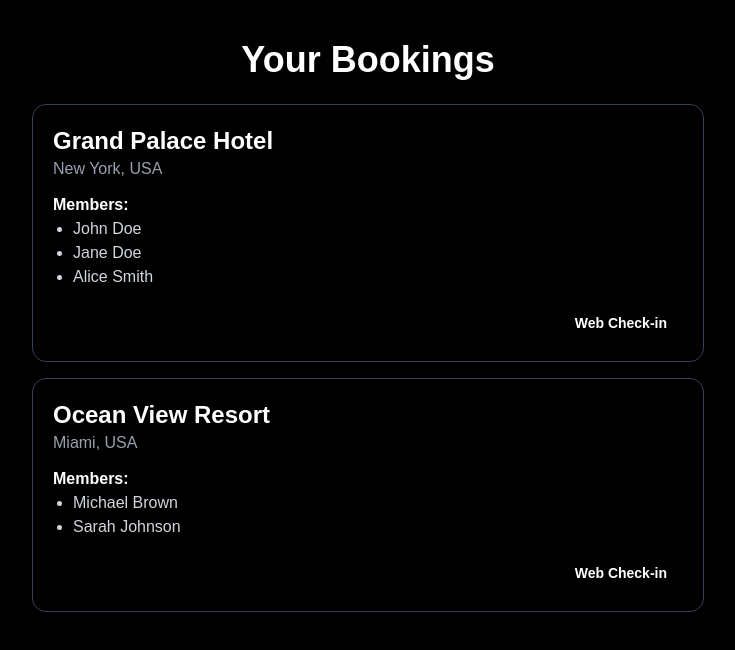
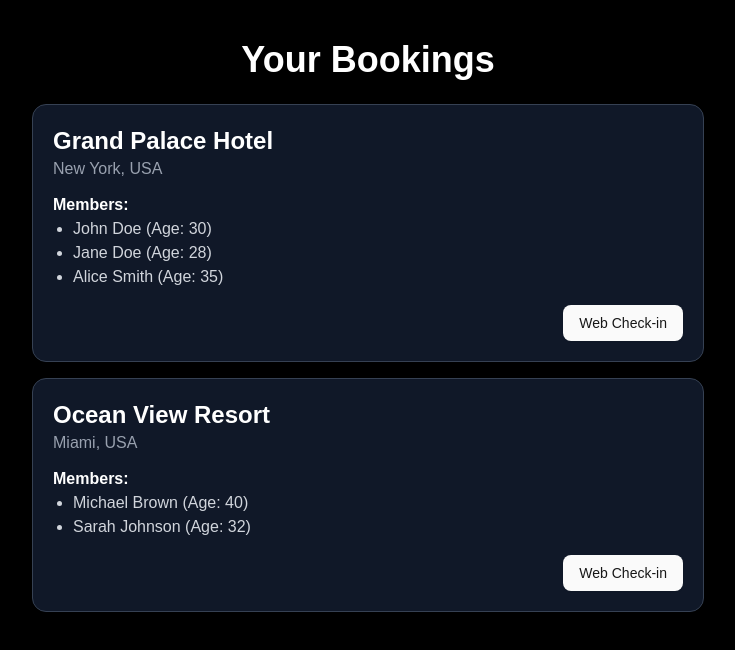
Before and after one commit to raiashpanda007/htms, a React app in the folder frontend/: page /your-bookings in a window 1280 px wide. Shown: the top 650 px of the page, without its empty margins (272-1007 px from the left). Built offline with nearby package versions, Linux system fonts and the light colour scheme; the HTML template or start-up script is replaced by a standard one.

Commit message:
Enhance booking functionality with member details and add landing page

```diff
--- a/frontend/src/Components/BookingItem.tsx
+++ b/frontend/src/Components/BookingItem.tsx
@@ -1,29 +1,33 @@
 import React from "react";
 import { Button } from "@/components/ui/button";
+import BookingsDialog from "./BookingsDialog";
+
+interface Member {
+  name: string;
+  age: number;
+}
 
 interface BookingItemProps {
   hotelName: string;
   place: string;
-  members: string[];
+  members: Member[];
 }
 
 const BookingItem: React.FC<BookingItemProps> = ({ hotelName, place, members }) => {
   return (
-    <div className="border border-gray-700 p-5 rounded-xl shadow-md bg-black text-white transition-transform duration-300 transform hover:scale-105">
+    <div className="border border-gray-700 p-5 rounded-xl shadow-md bg-gray-900 text-white transition-transform duration-300 transform hover:scale-105">
       <h2 className="text-2xl font-semibold">{hotelName}</h2>
       <p className="text-gray-400">{place}</p>
       <div className="mt-3">
         <h3 className="font-semibold">Members:</h3>
         <ul className="list-disc pl-5 text-gray-300">
           {members.map((member, index) => (
-            <li key={index}>{member}</li>
+            <li key={index}>{member.name} (Age: {member.age})</li>
           ))}
         </ul>
       </div>
       <div className="mt-4 flex justify-end">
-        <Button className="bg-black hover:bg-gray-900 text-white font-semibold cursor-pointer">
-          Web Check-in
-        </Button>
+        <BookingsDialog members={members} />
       </div>
     </div>
   );
--- /dev/null
+++ b/frontend/src/Components/BookingsDialog.tsx
@@ -0,0 +1,68 @@
+import { Button } from "@/components/ui/button";
+import {
+  Dialog,
+  DialogContent,
+  DialogDescription,
+  DialogFooter,
+  DialogHeader,
+  DialogTitle,
+  DialogTrigger,
+} from "@/components/ui/dialog";
+import { Input } from "@/components/ui/input";
+import { useState } from "react";
+
+interface Member {
+  name: string;
+  age: number;
+}
+
+interface BookingsDialogProps {
+  members: Member[];
+}
+
+function BookingsDialog({ members }: BookingsDialogProps) {
+  const [adhaarNumbers, setAdhaarNumbers] = useState<Record<string, string>>(
+    {}
+  );
+
+  const handleInputChange = (name: string, value: string) => {
+    setAdhaarNumbers((prev) => ({ ...prev, [name]: value }));
+  };
+
+  return (
+    <Dialog>
+      <DialogTrigger className="border-none">
+        <Button className="w-full h-full cursor-pointer">Web Check-in</Button>
+      </DialogTrigger>
+      <DialogContent className="bg-black text-white border-gray-700">
+        <DialogHeader>
+          <DialogTitle>Confirm Web Check-in</DialogTitle>
+          <DialogDescription>
+            Please enter the Aadhaar number for each member:
+          </DialogDescription>
+        </DialogHeader>
+        <div className="mt-4 space-y-3">
+          {members.map((member, index) => (
+            <div key={index} className="flex flex-col gap-2">
+              <label className="text-gray-300 font-medium">{member.name} (Age: {member.age})</label>
+              <Input
+                type="text"
+                placeholder="Enter Aadhaar Number"
+                value={adhaarNumbers[member.name] || ""}
+                onChange={(e) => handleInputChange(member.name, e.target.value)}
+                className="bg-gray-800 text-white border-gray-600"
+              />
+            </div>
+          ))}
+        </div>
+        <DialogFooter>
+          <Button className="bg-green-600 hover:bg-green-500 text-white font-semibold">
+            Confirm Check-in
+          </Button>
+        </DialogFooter>
+      </DialogContent>
+    </Dialog>
+  );
+}
+
+export default BookingsDialog;
--- a/frontend/src/main.tsx
+++ b/frontend/src/main.tsx
@@ -14,12 +14,14 @@ import Login from './pages/Login.tsx';
 import HotelSearch from './pages/HotelSearch.tsx';
 import Registration from './pages/Registration.tsx';
 import YourBookings from './pages/YourBookings.tsx';
+import LandingPage from './pages/LandingPage.tsx';
 
 const routes = createBrowserRouter(
   createRoutesFromElements(
     <Route path='/'element={<App/>}>
+      <Route path='' element={<LandingPage/>}/>
       <Route path='/login' element={<Login/>}/>
-      <Route path='/registration' element={<Registration/>}/>
+      <Route path='/register' element={<Registration/>}/>
       <Route path='/hotel-search' element={<HotelSearch/>}/>
       <Route path='/your-bookings' element={<YourBookings/>}/>
     </Route>
--- /dev/null
+++ b/frontend/src/pages/LandingPage.tsx
@@ -0,0 +1,25 @@
+import { Button } from "@/components/ui/button";
+import { useNavigate } from "react-router-dom";
+function LandingPage() {
+    const navigate = useNavigate();
+
+  return (
+    <div className="w-full h-screen bg-black text-white flex flex-col items-center justify-center space-y-6">
+      <h1 className="text-5xl font-bold">Welcome to Xipper</h1>
+      <p className="text-lg text-gray-300 text-center max-w-md">
+        Find and book the best hotels effortlessly with Xipper. Experience a seamless and
+        hassle-free stay with our top-rated services.
+      </p>
+      <div className="flex space-x-4">
+        <Button className="cursor-pointer" onClick={() => navigate("/register")}>
+          Register
+        </Button>
+        <Button variant={"ghost"} className="cursor-pointer" onClick={() => navigate("/login")}>
+          Login
+        </Button>
+      </div>
+    </div>
+  );
+}
+
+export default LandingPage;
--- a/frontend/src/pages/YourBookings.tsx
+++ b/frontend/src/pages/YourBookings.tsx
@@ -5,13 +5,20 @@ const dummyBookings = [
     id: 1,
     hotelName: "Grand Palace Hotel",
     place: "New York, USA",
-    members: ["John Doe", "Jane Doe", "Alice Smith"],
+    members: [
+      { name: "John Doe", age: 30 },
+      { name: "Jane Doe", age: 28 },
+      { name: "Alice Smith", age: 35 },
+    ],
   },
   {
     id: 2,
     hotelName: "Ocean View Resort",
     place: "Miami, USA",
-    members: ["Michael Brown", "Sarah Johnson"],
+    members: [
+      { name: "Michael Brown", age: 40 },
+      { name: "Sarah Johnson", age: 32 },
+    ],
   },
 ];
 
```
